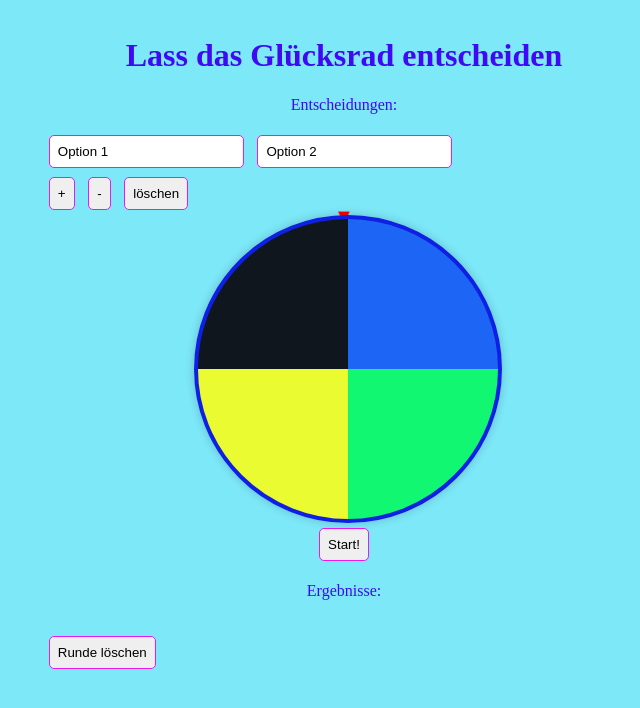
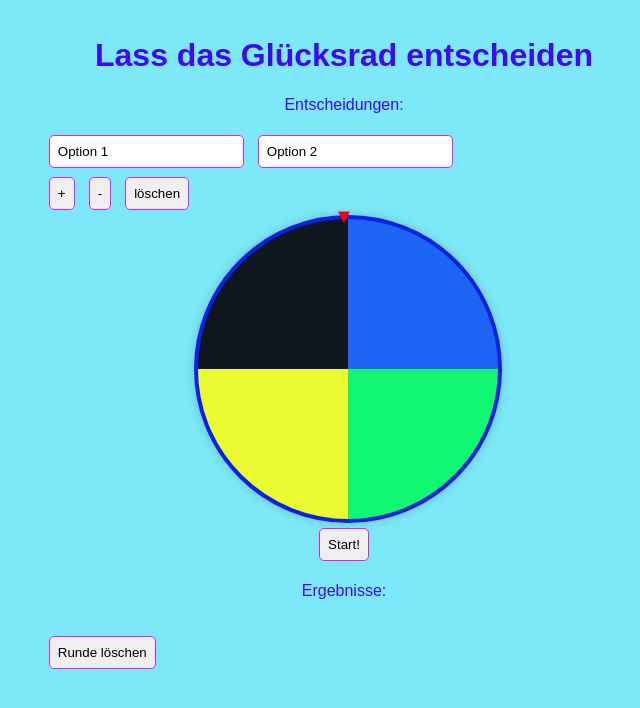
Before and after one commit to talia-kolk/Webentwicklung, a website: page Web.drehrad.html/public/webdrehrad.html in a window 1280 px wide. Shown: the whole page, without its empty margins (296-936 px from the left). Drawn offline with Linux system fonts and the light colour scheme.

Commit message:
webdrehrad.css korrigiert

```diff
--- a/Web.drehrad.html/public/webdrehrad.css
+++ b/Web.drehrad.html/public/webdrehrad.css
@@ -1,4 +1,4 @@
-body {More actions
+body {
   font-family: sans-serif;
   background: #7de8f8;
   color: #3f09f3;
@@ -68,6 +68,6 @@ input, button {
   left: 50%;
   transform: translateX(-50%);
   font-size: 20px;
-  color: red;Add commentMore actions
+  color: red;
   z-index: 10;
 }
```
